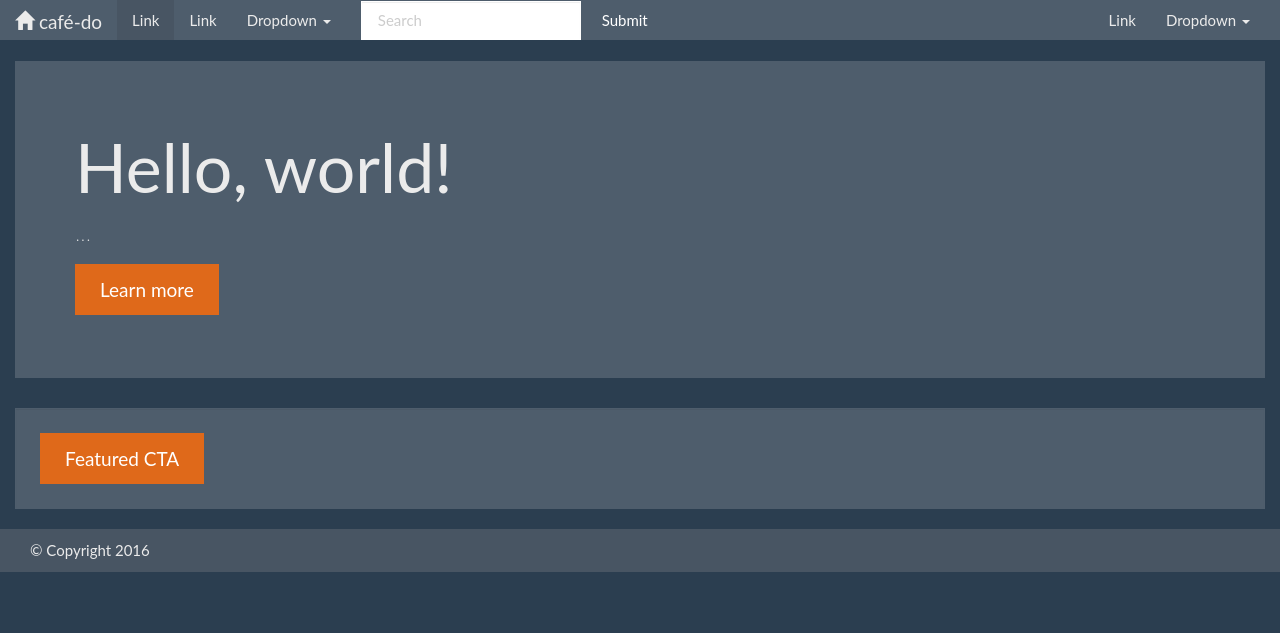
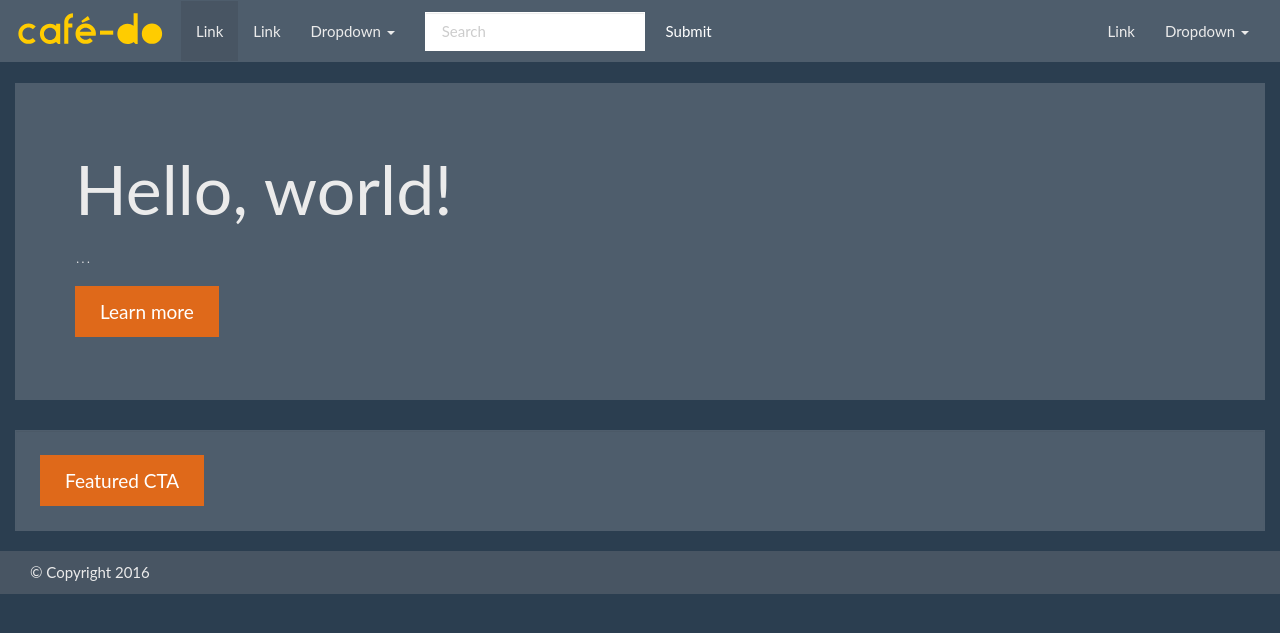
Before and after one commit to cafe-do/cafe-do.github.io, a Jekyll site: the page built from index.html, in a window 1280 px wide. Shown: the top 633 px of the page. Built offline with Jekyll 4.4.1, drawn with Linux system fonts in a browser that asks for light colours.

Commit message:
Logo added. Site css changed to sass/_styles folder.

```diff
--- a/_includes/header.html
+++ b/_includes/header.html
@@ -9,7 +9,7 @@
 					<span class="icon-bar"></span>
 				</button>
     			<a class="navbar-brand" href="{{ site.baseurl }}/">
-    				<span class="glyphicon glyphicon-home" aria-hidden="true"></span> {{ site.title }}
+    				<img src="/images/logo.svg" width="150" height="37" alt="{{ site.title }}">
 				</a>
 			</div> <!-- /.navbar-header -->
 
--- a/_sass/_header/_header.scss
+++ /dev/null
@@ -1,4 +0,0 @@
-#header-nav {
-	border: 0;
-	border-radius: 0;
-}
--- /dev/null
+++ b/_sass/_styles/_header.scss
@@ -0,0 +1 @@
+.navbar-brand { padding: 10px 15px; }
--- a/_sass/_variables.scss
+++ b/_sass/_variables.scss
@@ -358,7 +358,7 @@ $container-lg:                 $container-large-desktop !default;
 //##
 
 // Basics of a navbar
-$navbar-height:                    40px !default;
+$navbar-height:                    60px !default;
 $navbar-margin-bottom:             $line-height-computed !default;
 $navbar-border-radius:             $border-radius-base !default;
 $navbar-padding-horizontal:        floor(($grid-gutter-width / 2)) !default;
--- a/css/main.scss
+++ b/css/main.scss
@@ -5,5 +5,5 @@
 @import
 		"variables",
         "bootstrap",
-        "_header/header"
+        "_styles/header"
 ;
```
Also changed, not shown: images/logo.svg (added).
